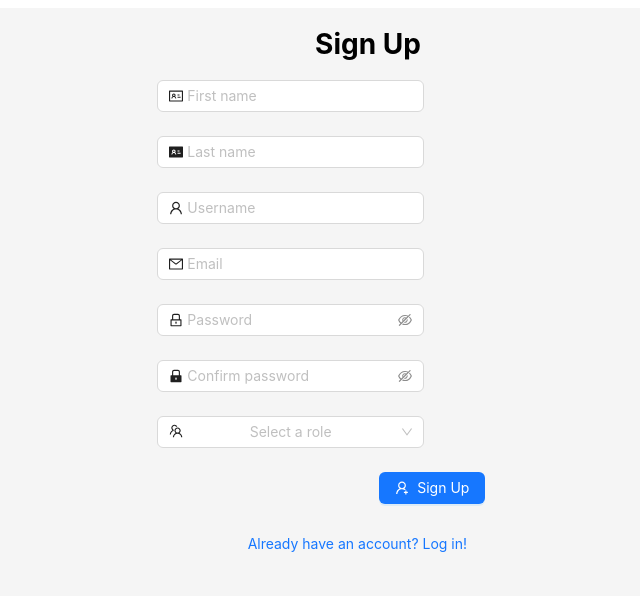
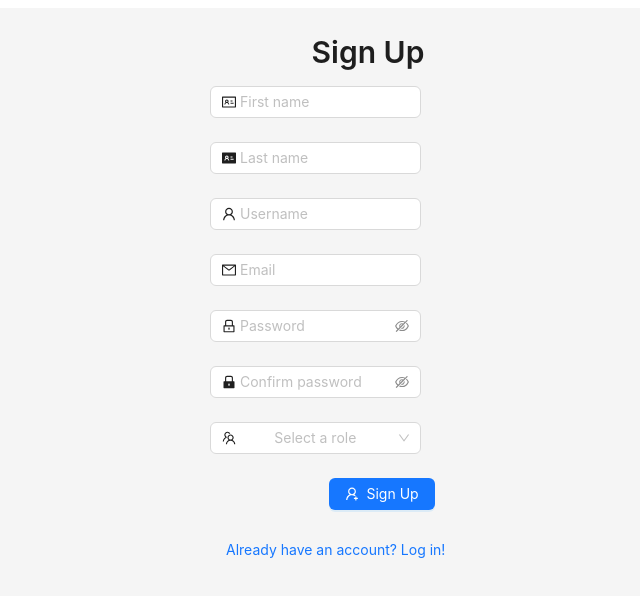
Before and after one commit to skroflin/rep-and-pay-full-stack, a React (Vite) app in the folder client-side/: page /sign-up in a window 1280 px wide. Shown: the top 596 px of the page, without its empty margins (272-912 px from the left). Built offline with nearby package versions, Linux system fonts and the light colour scheme.

Commit message:
Rad na UI-u

```diff
--- a/client-side/src/pages/HomePage/component.tsx
+++ b/client-side/src/pages/HomePage/component.tsx
@@ -1,13 +1,10 @@
 import { useQuery } from "@tanstack/react-query";
-import { Col, Row, Statistic, theme } from "antd";
+import { Col, Row, Statistic } from "antd";
 import { Content } from "antd/es/layout/layout";
 import { getNumOfAcceptedTrainerBookings, getNumOfBeginnerTrainingSessions, getNumOfIntermediateTrainingSessions, getNumOfMyBookings, getNumOfMyTrainingSessions, getNumOfMyUserTrainingSessions, getNumOfPendingTrainerBookings, getNumOfTrainerBookings } from "../../utils/api";
 import { getRole } from "../../utils/helper";
 
 export default function HomePage() {
-    // const {
-    //     token: { colorBgContainer, borderRadiusLG },
-    // } = theme.useToken()
 
     const role = getRole()
 
@@ -61,25 +58,25 @@ export default function HomePage() {
 
     return (
         <>
-            <Row gutter={16}>
+            <Row>
                 {role === "coach" && (
                     <>
-                        <Col span={14}>
+                        <Col span={14} offset={10}>
                             <Statistic title="Number of training sessions" value={numOfMyTrainingSessions} />
                         </Col>
-                        <Col span={14}>
+                        <Col span={14} offset={10}>
                             <Statistic title="Number of training bookings" value={numOfTrainerBookings} />
                         </Col>
-                        <Col span={14}>
+                        <Col span={14} offset={10}>
                             <Statistic title="Number of bookings" value={numOfPendingTrainerBookings} suffix={`/${numOfTrainerBookings}`} />
                         </Col>
-                        <Col span={14}>
+                        <Col span={14} offset={10}>
                             <Statistic title="Number of bookings" value={numOfAcceptedTrainerBookings} suffix={` /${numOfTrainerBookings}`} />
                         </Col>
-                        <Col span={14}>
+                        <Col span={14} offset={10}>
                             <Statistic title="Number of beginner training sessions" value={numOfBeginnerTrainingSessions} suffix={` /${numOfMyTrainingSessions}`}/>
                         </Col>
-                        <Col span={14}>
+                        <Col span={14} offset={10}>
                             <Statistic title="Number of intermediate training sessions" value={numOfIntermediateTrainingSessions} suffix={` /${numOfMyTrainingSessions}`}/>
                         </Col>
                     </>
--- a/client-side/src/pages/LogInPage/component.tsx
+++ b/client-side/src/pages/LogInPage/component.tsx
@@ -6,7 +6,7 @@ import { loginUser } from "../../utils/api"
 import { setAuthToken, setRole } from "../../utils/helper"
 import { toast } from "react-toastify"
 import { AxiosError } from "axios"
-import { Button, Col, Form, Input, Row, Spin } from "antd"
+import { Button, Col, Form, Input, Row, Spin, Typography } from "antd"
 import { LockOutlined, LoginOutlined, UserOutlined } from "@ant-design/icons"
 
 export default function LoginIn() {
@@ -40,24 +40,22 @@ export default function LoginIn() {
         },
     })
 
+    const { Title } = Typography
+
     return <>
         {
             isUserLoggedIn ? <Navigate to="/" /> :
                 <Row
                     justify="center"
                     align="middle"
-                    style={{
-                        height: "100vh"
-                    }}
                 >
-                    <Col
-                        span={8}
-                    >
-                        <h1>Log In</h1>
+                    <Col lg={6}>
+                        <Title level={2}>Log In</Title>
                         <Form
                             name="basic"
-                            labelCol={{ span: 8 }}
+                            labelCol={{ span: 9 }}
                             wrapperCol={{ span: 16 }}
+                            style={{ maxWidth: 400 }}
                             initialValues={{ remember: true }}
                             autoComplete="off"
                         >
@@ -69,7 +67,8 @@ export default function LoginIn() {
                                     placeholder="Username"
                                     prefix={<UserOutlined />}
                                     value={username}
-                                    onChange={(e) => setUsername(e.target.value)} />
+                                    onChange={(e) => setUsername(e.target.value)}
+                                />
                             </Form.Item>
 
                             <Form.Item
--- a/client-side/src/pages/SignUpPage/component.tsx
+++ b/client-side/src/pages/SignUpPage/component.tsx
@@ -6,7 +6,7 @@ import { useMutation } from "@tanstack/react-query";
 import { registerUser } from "../../utils/api";
 import { setAuthToken } from "../../utils/helper";
 import type { AxiosError } from "axios";
-import { Button, Col, Form, Input, Row, Select, Spin } from "antd";
+import { Button, Col, Form, Input, Row, Select, Spin, Typography } from "antd";
 import { Option } from "antd/es/mentions";
 import { IdcardFilled, IdcardOutlined, LockFilled, LockOutlined, MailOutlined, TeamOutlined, UserAddOutlined, UserOutlined } from "@ant-design/icons";
 
@@ -80,10 +80,17 @@ export default function SignUp() {
         }
     }
 
+    const { Title } = Typography
+
     return (
-        <Row justify="center">
-            <Col span={8}>
-                <h1>Sign Up</h1>
+        <Row
+            justify="center"
+            align="middle"
+        >
+            <Col lg={6}>
+                <Title level={2}>
+                    Sign Up
+                </Title>
                 <Form
                     name="basic"
                     labelCol={{ span: 9 }}
@@ -176,6 +183,11 @@ export default function SignUp() {
 
                     <Form.Item label={null}>
                         <Button
+                            style={{
+                                alignItems: "center",
+                                justifyContent: "center",
+                                display: "flex"
+                            }}
                             type="primary"
                             htmlType="submit"
                             onSubmit={handleSubmit}
@@ -189,7 +201,8 @@ export default function SignUp() {
                         style={{
                             textAlign: "center",
                             alignItems: "center",
-                            justifyContent: "center"
+                            justifyContent: "center",
+                            display: "flex"
                         }}
                         type="link"
                         onClick={() => navigate("/log-in")}
```
